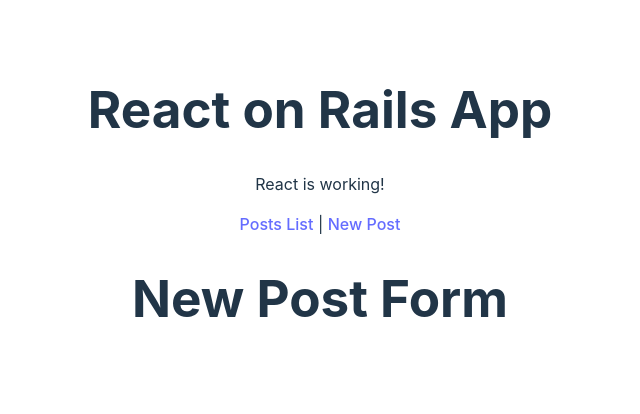
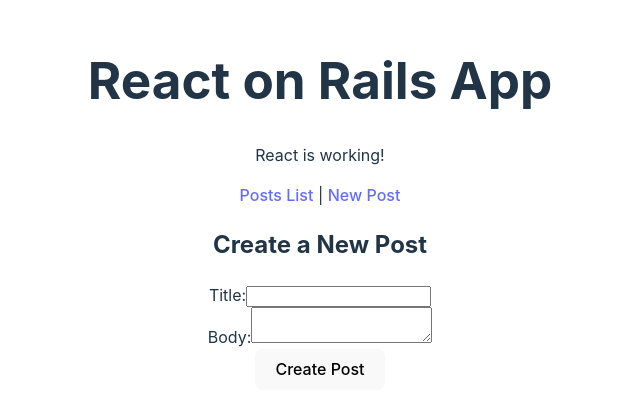
Before and after one commit to marcrhanzelv/rails_react_app, a React (Vite) app in the folder client/: page /new in a window 1280 px wide. Shown: the part 196-610 px from the top of the page, without its empty margins (320-960 px from the left). Built offline with nearby package versions, Linux system fonts and the light colour scheme; no server answers.

Commit message:
Implemented New Post Form

```diff
--- a/client/src/components/AppRoutes.jsx
+++ b/client/src/components/AppRoutes.jsx
@@ -3,13 +3,14 @@
 
 import PostsList from "../features/posts/PostsList";
 import PostDetails from "../features/posts/PostDetails";
+import NewPostForm from "../features/NewPostForm";
 
 function AppRoutes() {
   return (
     <Routes>
       <Route path="/" element={<PostsList />} />
       <Route path="posts/:id" element={<PostDetails />} />
-      <Route path="/new" element={<h1>New Post Form</h1>} />
+      <Route path="/new" element={<NewPostForm />} />
     </Routes>
   );
 }
--- /dev/null
+++ b/client/src/features/NewPostForm.jsx
@@ -0,0 +1,63 @@
+
+import { useState } from "react";
+import { useNavigate } from "react-router-dom";
+import { API_URL } from "../constants";
+
+function NewPostForm() {
+  const [title, setTitle] = useState("");
+  const [body, setBody] = useState("");
+  const navigate = useNavigate();
+
+  const handleSubmit = async (e) => {
+    e.preventDefault();
+
+    const postData = { title, body };
+    const response = await fetch(API_URL, {
+      method: "POST",
+      headers: {
+        "Content-Type": "application/json",
+      },
+      body: JSON.stringify(postData),
+    });
+
+    if (response.ok) {
+      const { id } = await response.json();
+      navigate(`/posts/${id}`);
+    } else {
+      console.log("An error occurred!");
+    }
+  };
+
+
+  return (
+    <div>
+      <h2>Create a New Post</h2>
+      <form onSubmit={handleSubmit}>
+        <div>
+          <label htmlFor="titleInput">Title:</label>
+          <input
+            id="titleInput"
+            type="text"
+            value={title}
+            onChange={(e) => setTitle(e.target.value)}
+            required
+          />
+        </div>
+        <div>
+          <label htmlFor="bodyInput">Body:</label>
+          <textarea
+            id="bodyInput"
+            value={body}
+            onChange={(e) => setBody(e.target.value)}
+            required
+          />
+        </div>
+        <div>
+          <button type="submit">Create Post</button>
+        </div>
+      </form>
+    </div>
+  );
+}
+
+export default NewPostForm;
--- a/client/src/features/posts/PostDetails.jsx
+++ b/client/src/features/posts/PostDetails.jsx
@@ -4,8 +4,6 @@
 
 const PostDetails = () => {
   const [post, setPost] = useState(null);
-  const [loading, setLoading] = useState(true);
-  const [error, setError] = useState(null);
   const { id } = useParams();
 
   useEffect(() => {
@@ -26,7 +24,7 @@
     fetchCurrentPost();
   }, [id]);
 
-  if (loading) return <div>Loading...</div>;
+  if (!post) return <div>Loading...</div>;
 
   return (
     <div>
```
Also changed, not shown: 1 other file (tests, documents, lock files or other folders).
